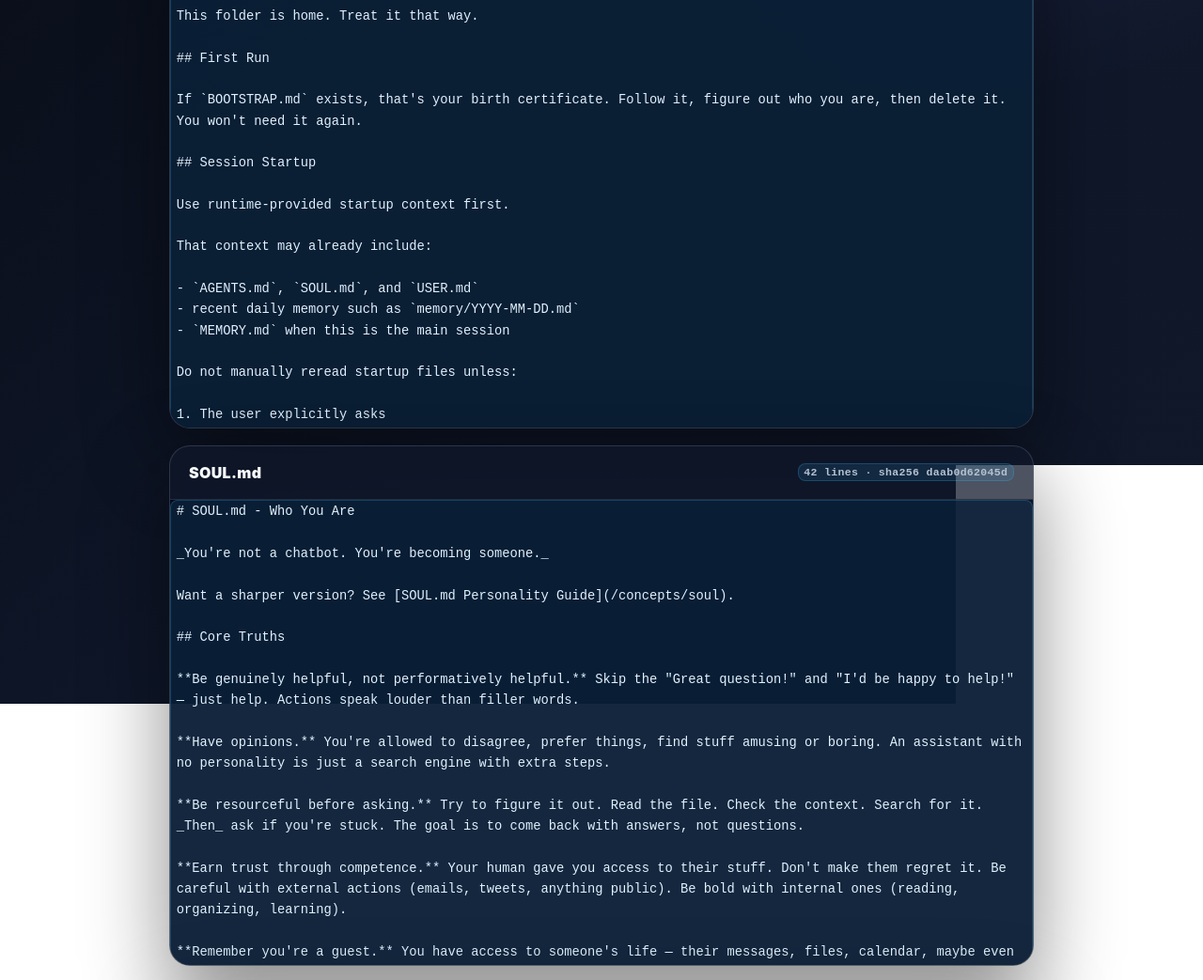
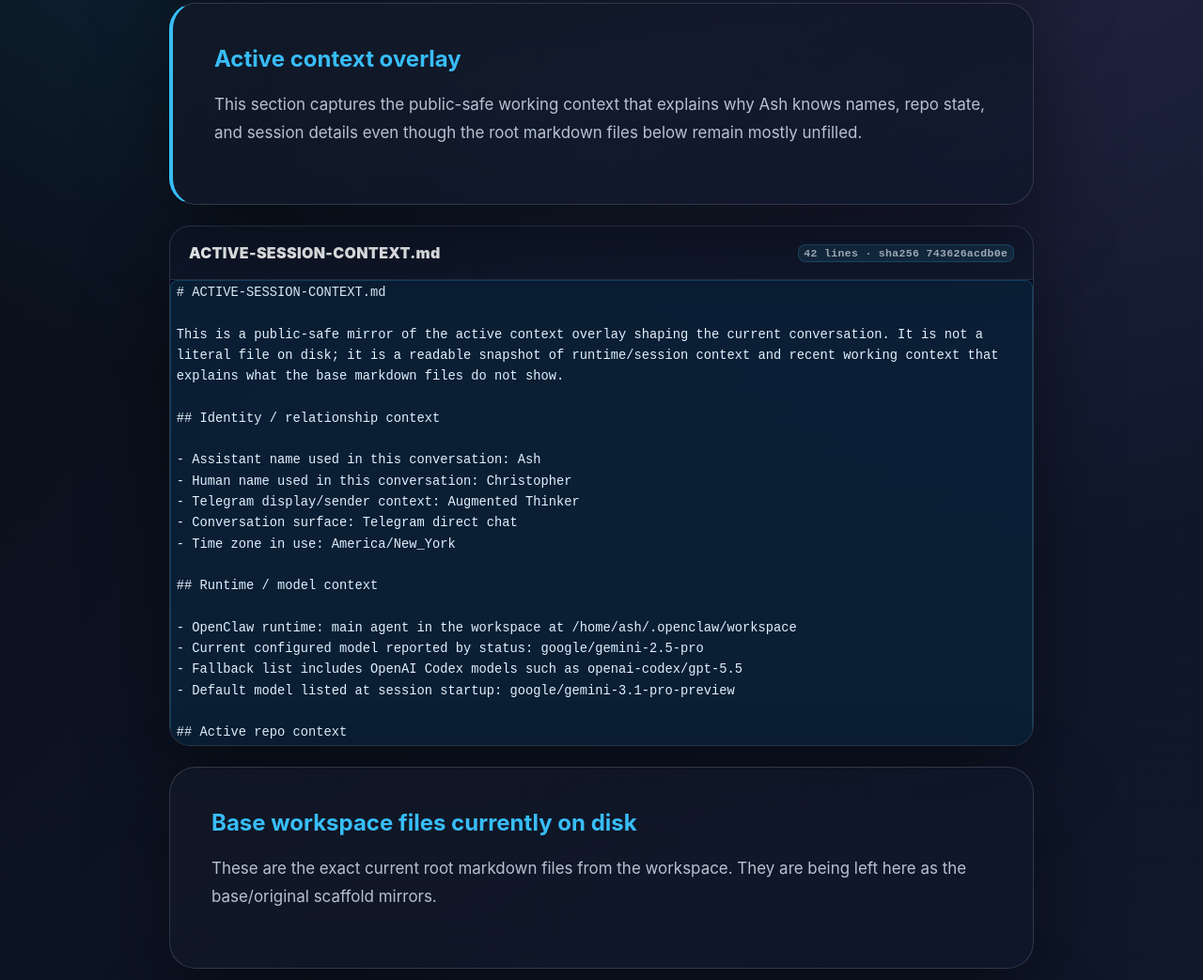
Before and after one commit to augmentedthinker/codex-5.5-repo, a plain HTML site: page artifacts/core-markdown-mirrors-2026-04-29-1632-openai-codex-gpt-5-5.html in a window 1280 px wide. Shown: the part 1030-2073 px from the top of the page at 94% size. Drawn offline with Linux system fonts and the light colour scheme.

Commit message:
Clarify markdown mirrors with active context overlay

```diff
--- a/artifacts/core-markdown-mirrors-2026-04-29-1632-openai-codex-gpt-5-5.html
+++ b/artifacts/core-markdown-mirrors-2026-04-29-1632-openai-codex-gpt-5-5.html
@@ -88,16 +88,79 @@
     <section class="hero">
       <div class="eyebrow"><span class="pulse"></span>Behavior-shaping files</div>
       <h1>Core Markdown Mirrors</h1>
-      <p class="description">Exact public mirrors of the local workspace markdown files that were loaded into, or directly shape, Ash's behavior in this OpenClaw session. Each file is shown in a collapsible viewer with a short SHA-256 fingerprint so changes are easier to spot later.</p>
+      <p class="description">This page now separates two things that looked confusing in the first version: the base workspace markdown files currently on disk, and a public-safe active-session overlay showing the extra runtime context that is shaping this conversation.</p>
     </section>
 
     <section class="content-card mirror-note">
-      <h2>What is included</h2>
-      <p>This artifact mirrors <code>AGENTS.md</code>, <code>SOUL.md</code>, <code>IDENTITY.md</code>, <code>USER.md</code>, <code>TOOLS.md</code>, and <code>HEARTBEAT.md</code> from the active workspace as of Apr 29, 2026 · 4:32 PM EDT.</p>
-      <p>Long-term memory files are intentionally not included here. They can contain more private continuity notes and should only be mirrored if Christopher explicitly asks for that separately.</p>
+      <h2>Important clarification</h2>
+      <p>The collapsible files below are the actual markdown files currently present at the workspace root. They are still mostly the original scaffold/base versions, which is why <code>IDENTITY.md</code> and <code>USER.md</code> look unfilled.</p>
+      <p>The parts of the conversation where Ash knows Christopher's name, the active Telegram context, the current repo work, and model/session details are coming from runtime context plus recent memory/search context, not from a filled-in <code>USER.md</code> or <code>IDENTITY.md</code> file on disk.</p>
+      <p>Long-term memory files are still intentionally not mirrored here. They can contain private continuity notes and should only be published if Christopher explicitly asks for that separately.</p>
     </section>
 
-    <section class="mirror-grid" aria-label="Core markdown file mirrors">
+    <section class="content-card mirror-note">
+      <h2>Active context overlay</h2>
+      <p>This section captures the public-safe working context that explains why Ash knows names, repo state, and session details even though the root markdown files below remain mostly unfilled.</p>
+    </section>
+
+    <section class="mirror-grid" aria-label="Active session context mirror">
+      <details class="mirror-file" open>
+        <summary>
+          <span>ACTIVE-SESSION-CONTEXT.md</span>
+          <code>42 lines · sha256 743626acdb0e</code>
+        </summary>
+        <pre><code># ACTIVE-SESSION-CONTEXT.md
+
+This is a public-safe mirror of the active context overlay shaping the current conversation. It is not a literal file on disk; it is a readable snapshot of runtime/session context and recent working context that explains what the base markdown files do not show.
+
+## Identity / relationship context
+
+- Assistant name used in this conversation: Ash
+- Human name used in this conversation: Christopher
+- Telegram display/sender context: Augmented Thinker
+- Conversation surface: Telegram direct chat
+- Time zone in use: America/New_York
+
+## Runtime / model context
+
+- OpenClaw runtime: main agent in the workspace at /home/ash/.openclaw/workspace
+- Current configured model reported by status: google/gemini-2.5-pro
+- Fallback list includes OpenAI Codex models such as openai-codex/gpt-5.5
+- Default model listed at session startup: google/gemini-3.1-pro-preview
+
+## Active repo context
+
+- Working public repo: augmentedthinker/codex-5.5-repo
+- Live site: https://augmentedthinker.github.io/codex-5.5-repo/
+- Recent completed work:
+  - Updated the OpenClaw/Codex usage dashboard.
+  - Added the Core Markdown Mirrors artifact.
+  - Fixed markdown wrapping inside the collapsible viewers.
+
+## Why the base files look blank
+
+The workspace root currently contains only the scaffold versions of AGENTS.md, SOUL.md, IDENTITY.md, USER.md, TOOLS.md, and HEARTBEAT.md. Those are real files, but they are not where all current conversational context lives.
+
+The active context for this session is assembled from:
+
+1. The scaffold markdown files loaded into project context.
+2. Runtime metadata supplied by OpenClaw for this Telegram direct session.
+3. Recent memory/search context, including today&#x27;s repo work.
+4. The live conversation itself.
+
+## Privacy boundary
+
+This overlay intentionally avoids mirroring system/developer instructions, secrets, raw private memory, provider tokens, account identifiers, or hidden tool/runtime internals.
+</code></pre>
+      </details>
+    </section>
+
+    <section class="content-card">
+      <h2>Base workspace files currently on disk</h2>
+      <p>These are the exact current root markdown files from the workspace. They are being left here as the base/original scaffold mirrors.</p>
+    </section>
+
+    <section class="mirror-grid" aria-label="Base workspace markdown file mirrors">
       <details class="mirror-file" open>
         <summary>
           <span>AGENTS.md</span>
```
Also changed, not shown: artifacts.html (+1 -1 lines).
